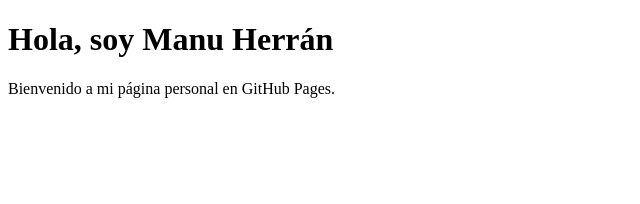
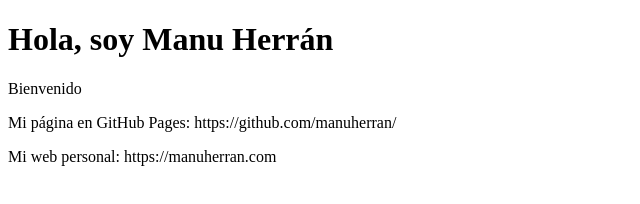
Before and after one commit to manuherran/manuherran.github.io, a plain HTML site: page index.html in a window 1280 px wide. Shown: the whole page, without its empty margins (0-640 px from the left). Drawn offline with Linux system fonts and the light colour scheme.

Commit message:
Update index.html

```diff
--- a/index.html
+++ b/index.html
@@ -6,6 +6,8 @@
   </head>
   <body>
     <h1>Hola, soy Manu Herrán</h1>
-    <p>Bienvenido a mi página personal en GitHub Pages.</p>
+    <p>Bienvenido</p>
+    <p>Mi página en GitHub Pages: https://github.com/manuherran/</p>
+    <p>Mi web personal: https://manuherran.com</p>
   </body>
 </html>
```
